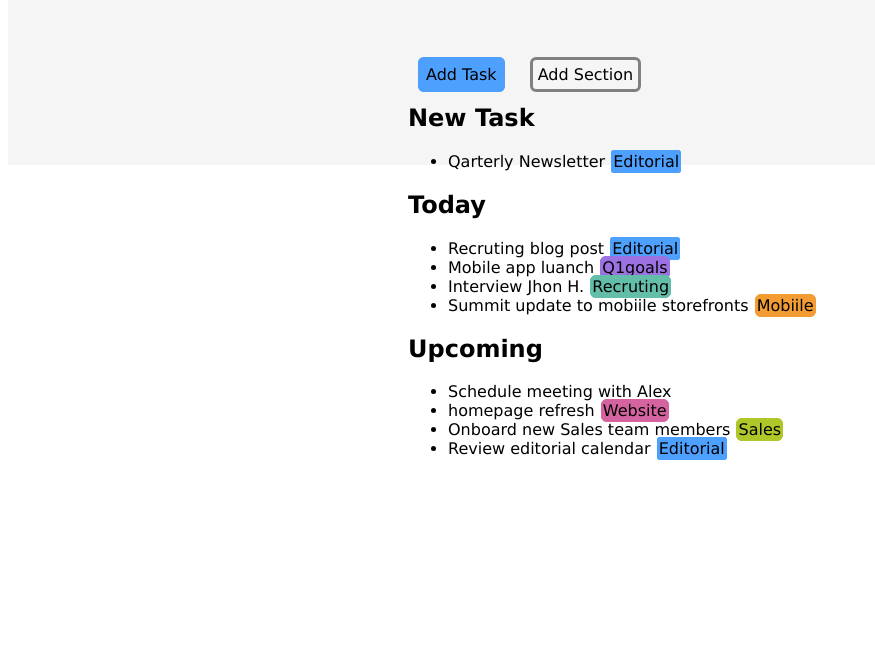
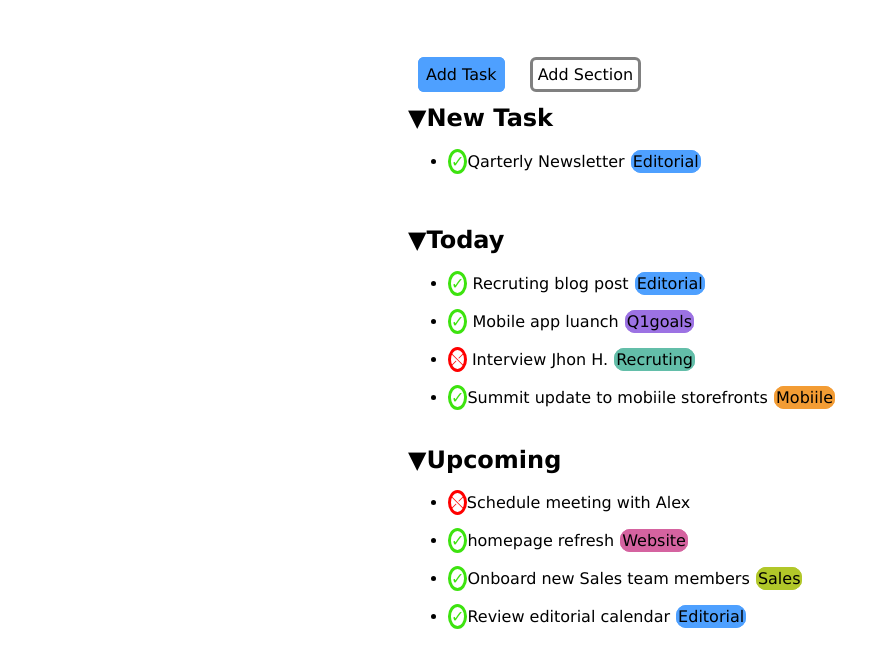
Before and after one commit to emanuele2377/html-css-toboolist, a plain HTML site: page index.html in a window 1280 px wide. Shown: the part 113-780 px from the top of the page, without its empty margins (0-875 px from the left). Drawn offline with Linux system fonts and the light colour scheme; files whose address does not match are found by name.

Commit message:
Add files via upload

```diff
--- a/index.html
+++ b/index.html
@@ -12,35 +12,40 @@
 
 <body class="stile">
     <div class="primo">
+        <!-- inizio header -->
         <header>
             <img id="logo" src="./img/Logo.png" alt=" Logo">
             <h1 id="riga">Toobolist</h1>
         </header>
+        <!-- fine header -->
     </div>
-
+     <!-- inizio main -->
     <div class="contenitore">
         <main>
             <p id="secondo">Add Task</p>
             <p id="terzo">Add Section</p>
-            <h2>New Task</h2>
+
+            <h2> &#x25BC;New Task</h2>
             <ul>
-                <li>Qarterly Newsletter <span class="edi">Editorial</span></li>
+                <li> <span class="check">&#10003;</span>Qarterly Newsletter <span class="edi">Editorial</span></li>
               </ul>
-              <h2>Today</h2>
+              <br>
+              <h2> &#x25BC;Today</h2>
               <ul>
-                <li>Recruting blog post <span class="edi">Editorial</span></li>
-                <li>Mobile app luanch <span class="q">Q1goals</span> </li>
-                <li>Interview Jhon H. <span class="re">Recruting</span> </li>
-                <li>Summit update to mobiile storefronts <span class="mo">Mobiile</span> </li>
+                <li><span class="check">&#10003;</span> Recruting blog post <span class="edi">Editorial</span></li> <br>
+                <li><span class="check">&#10003;</span> Mobile app luanch <span class="q">Q1goals</span> </li> <br>
+                <li> <span class="cros">&#10540;</span> Interview Jhon H. <span class="re">Recruting</span> </li> <br>
+                <li><span class="check">&#10003;</span>Summit update to mobiile storefronts <span class="mo">Mobiile</span> </li><br>
               </ul>
-              <h2>Upcoming</h2>
+              <h2> &#x25BC;Upcoming</h2>
               <ul>
-                <li>Schedule meeting with Alex</li>
-                <li>homepage refresh <span class="web">Website</span> </li>
-                <li>Onboard new Sales team members <span class="sa">Sales</span></li>
-                <li>Review editorial calendar <span class="edi">Editorial</span></li>
+                <li> <span class="cros">&#10540;</span>Schedule meeting with Alex </li><br>
+                <li><span class="check">&#10003;</span>homepage refresh <span class="web">Website</span> </li><br>
+                <li><span class="check">&#10003;</span>Onboard new Sales team members <span class="sa">Sales</span></li><br>
+                <li><span class="check">&#10003;</span>Review editorial calendar <span class="edi">Editorial</span></li>
               </ul>
         </main>
+        <!-- fine main -->
     </div>
 </body>
 
--- a/stylecss.css
+++ b/stylecss.css
@@ -4,15 +4,17 @@
     padding-left: 400px;
     background-size: 30%;
     height: 100px;
-    background-color: whitesmoke;
+
 
 }
 
 header {
     height: 100px;
     background-size: 30%;
-    background-color: whitesmoke;
+
 }
+
+
 
 #logo {
     height: 50px;
@@ -57,7 +59,8 @@ header {
     padding: 1px;
     margin: 1px;
     background-color:#9C72E3;
-    border-radius: 6px 6px 6px 6px;
+    border-radius: 10px 10px 10px 10px;
+
 }
 
 .re{
@@ -66,7 +69,7 @@ header {
     padding: 1px;
     margin: 1px;
     background-color: #63BEA9;
-    border-radius: 6px 6px 6px 6px;
+    border-radius: 10px 10px 10px 10px;
 }
 
 .mo{
@@ -75,7 +78,8 @@ header {
     padding: 1px;
     margin: 1px;
     background-color: #F39C34;
-    border-radius: 6px 6px 6px 6px;
+    border-radius: 10px 10px 10px 10px;
+
 }
 
 .web{
@@ -84,7 +88,8 @@ header {
     padding: 1px;
     margin: 1px;
     background-color:#D563A0;
-    border-radius: 6px 6px 6px 6px;
+    border-radius: 10px 10px 10px 10px;
+
 }
 
 .sa{
@@ -93,7 +98,8 @@ header {
     padding: 1px;
     margin: 1px;
     background-color: #B1C729;
-    border-radius: 6px 6px 6px 6px;
+    border-radius: 10px 10px 10px 10px;
+
 }
 
 .edi{
@@ -102,9 +108,25 @@ header {
     padding: 1px;
     margin: 1px;
     background-color: #4ea0ff;
-    border-radius: 3px 3px 3px 3px;
+    border-radius: 10px 10px 10px 10px;
+
 }
 
 .stile {
       font-family: Verdana,  Tahoma, sans-serif;
 }
+
+.check {
+    background-color: white;
+    border-radius: 100%;
+    border: solid 3px #3de30f;
+    color: #3de30f;
+
+}
+
+.cros {
+    background-color: white;
+    border-radius: 100%;
+    border: solid 3px red;
+    color: red;
+}
```
Also changed, not shown: logo copia.png (added).
